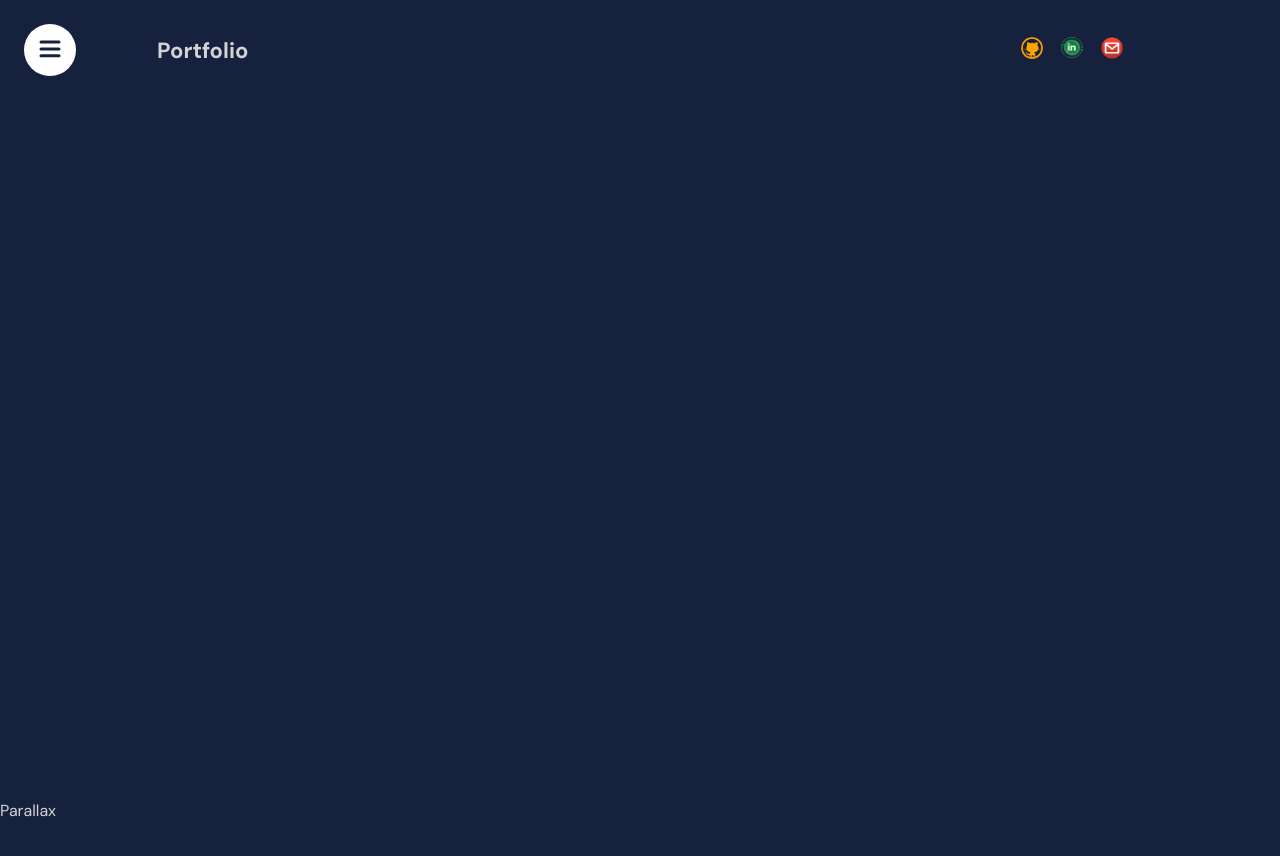
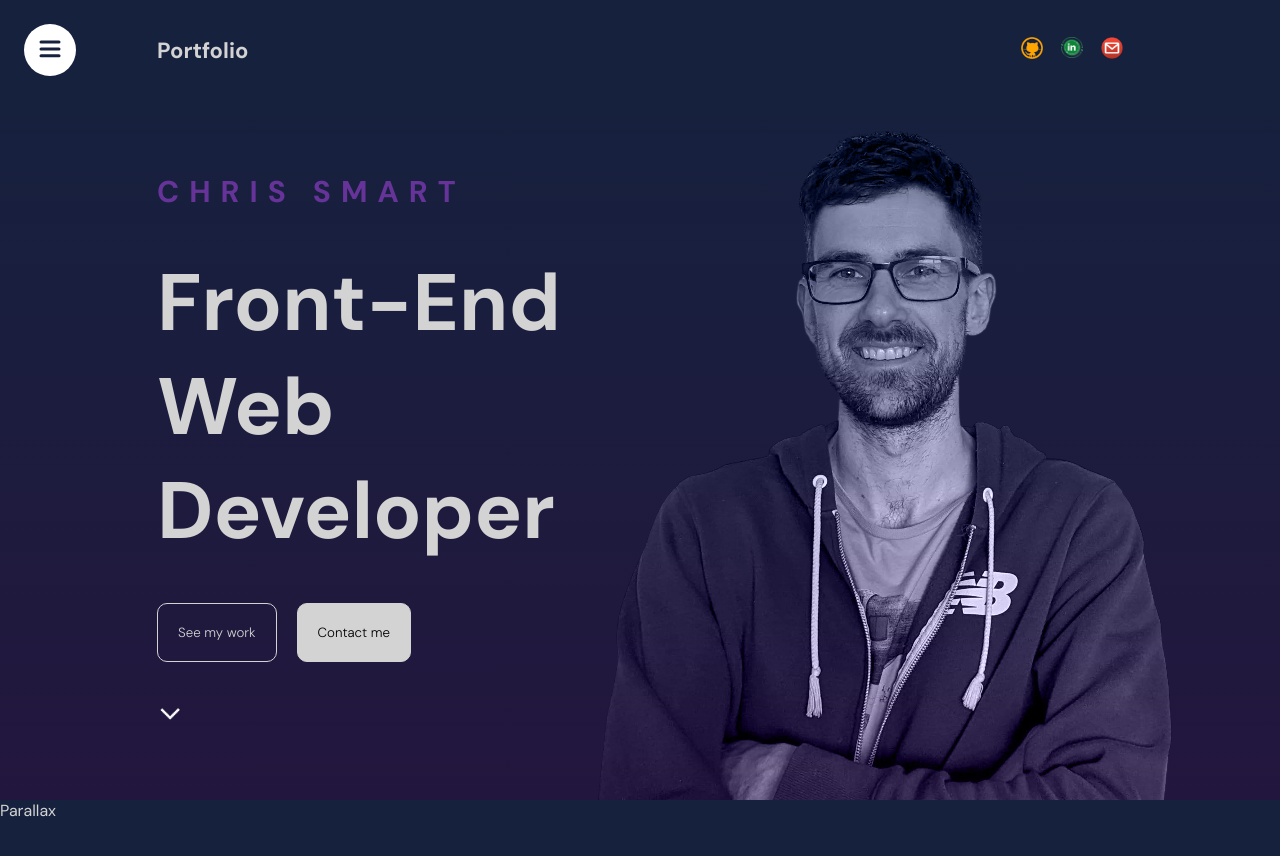
Before and after one commit to chrisS-88/Animated-Portfolio, a React (Vite) app: page / in a window 1280 px wide. Shown: the top 856 px of the page. Built offline with nearby package versions, Linux system fonts and the light colour scheme.

Commit message:
working on hero banner

```diff
--- a/src/App.jsx
+++ b/src/App.jsx
@@ -1,4 +1,5 @@
 import "./App.scss";
+import Hero from "./components/hero/Hero";
 import Navbar from "./components/navbar/Navbar";
 
 function App() {
@@ -6,6 +7,7 @@ function App() {
     <div>
       <section id="Home">
         <Navbar />
+        <Hero />
       </section>
       <section>Parallax</section>
       <section id="About">About</section>
--- /dev/null
+++ b/src/components/hero/Hero.jsx
@@ -0,0 +1,25 @@
+import React from "react";
+import "./hero.scss";
+
+function Hero() {
+  return (
+    <div className="hero">
+      <div className="wrapper">
+        <div className="textContainer">
+          <h2>CHRIS SMART</h2>
+          <h1>Front-End Web Developer</h1>
+          <div className="buttons">
+            <button>See my work</button>
+            <button className="contact-btn">Contact me</button>
+          </div>
+          <img src="/arrow-down.png" alt="arrow down" width="26px" />
+        </div>
+      </div>
+      <div className="imageContainer">
+        <img src="/hero.png" alt="hero image" />
+      </div>
+    </div>
+  );
+}
+
+export default Hero;
--- /dev/null
+++ b/src/components/hero/hero.scss
@@ -0,0 +1,61 @@
+.hero {
+  height: calc(100vh - 100px);
+  overflow: hidden;
+  background: linear-gradient(180deg, rgb(22, 33, 62), rgb(35, 22, 62));
+  position: relative;
+  z-index: -1;
+
+  .wrapper {
+    max-width: 966px;
+    height: 100%;
+    margin: auto;
+
+    .textContainer {
+      width: 60%;
+      height: 100%;
+      display: flex;
+      flex-direction: column;
+      justify-content: center;
+      gap: 40px;
+
+      h2 {
+        font-size: 30px;
+        letter-spacing: 10px;
+        color: rebeccapurple;
+      }
+
+      h1 {
+        font-size: 80px;
+      }
+
+      .buttons {
+        button {
+          padding: 20px;
+          border: 1px solid lightgray;
+          border-radius: 10px;
+          margin-right: 20px;
+          background-color: transparent;
+          color: lightgrey;
+          cursor: pointer;
+          font-weight: 300;
+        }
+
+        .contact-btn {
+          background-color: lightgrey;
+          color: black;
+        }
+      }
+    }
+  }
+
+  .imageContainer {
+    position: absolute;
+    height: 100%;
+    top: 0;
+    right: 0;
+
+    img {
+      mix-blend-mode: luminosity;
+    }
+  }
+}
--- a/src/components/sidebar/sidebar.scss
+++ b/src/components/sidebar/sidebar.scss
@@ -5,6 +5,7 @@
   justify-content: center;
   background-color: white;
   color: rgb(22, 33, 62);
+  z-index: 10;
 
   .bg {
     position: fixed;
```
Also changed, not shown: public/arrow-down.png (added), public/hero.png (added).
